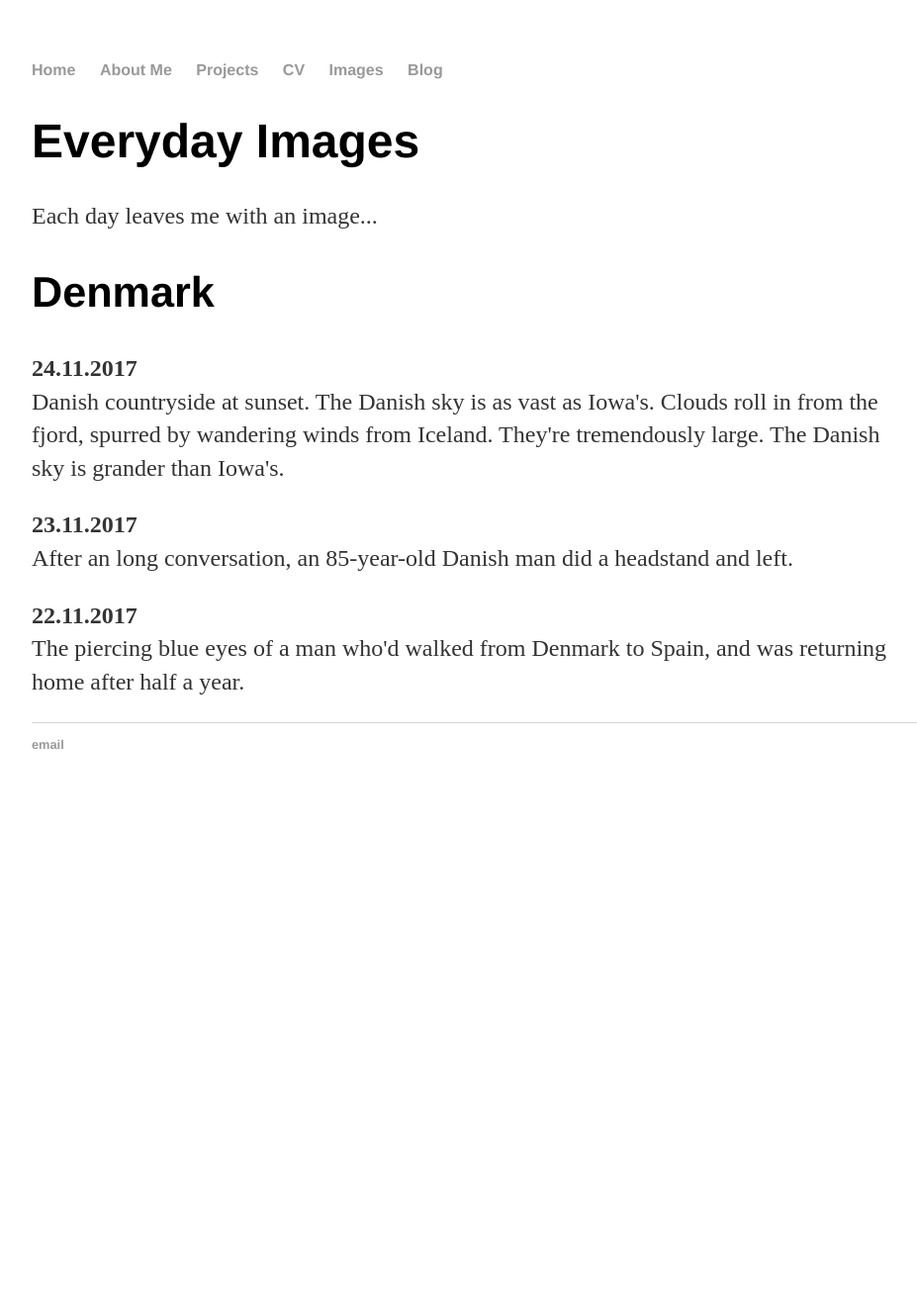
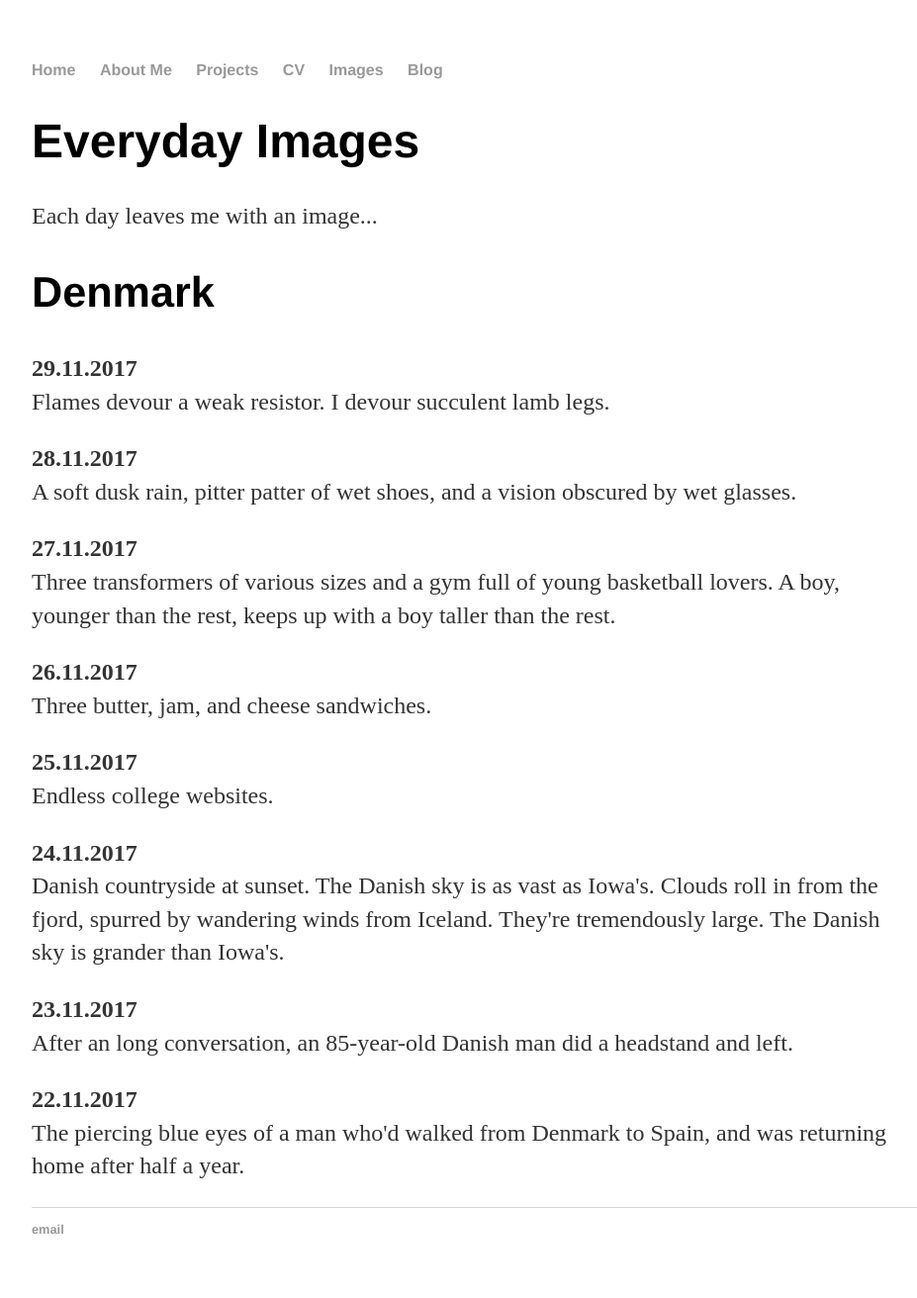
Before and after one commit to kuzura/kuzura.github.io, a Jekyll site: the page built from images/index.html, in a window 1280 px wide. Shown: the whole page at 99% size, without its empty margins (160-1087 px from the left). Built offline with Jekyll 4.4.1, drawn with Linux system fonts in a browser that asks for light colours; before the commit the page ends 900 px from its top, so only the background shows below that.

Commit message:
Update index.html

```diff
--- a/images/index.html
+++ b/images/index.html
@@ -10,6 +10,32 @@ title: Engineering Projects
 			</p>
 
       <h2>Denmark</h2>
+
+      <p>
+			<b>29.11.2017</b><br>
+      Flames devour a weak resistor. I devour succulent lamb legs.
+			</p>
+
+      <p>
+			<b>28.11.2017</b><br>
+      A soft dusk rain, pitter patter of wet shoes, and a vision obscured by wet glasses.
+			</p>
+
+      <p>
+			<b>27.11.2017</b><br>
+      Three transformers of various sizes and a gym full of young basketball lovers.
+	      A boy, younger than the rest, keeps up with a boy taller than the rest.
+			</p>
+
+      <p>
+			<b>26.11.2017</b><br>
+      Three butter, jam, and cheese sandwiches.
+			</p>
+
+      <p>
+			<b>25.11.2017</b><br>
+      Endless college websites.
+			</p>
 
       <p>
 			<b>24.11.2017</b><br>
```
